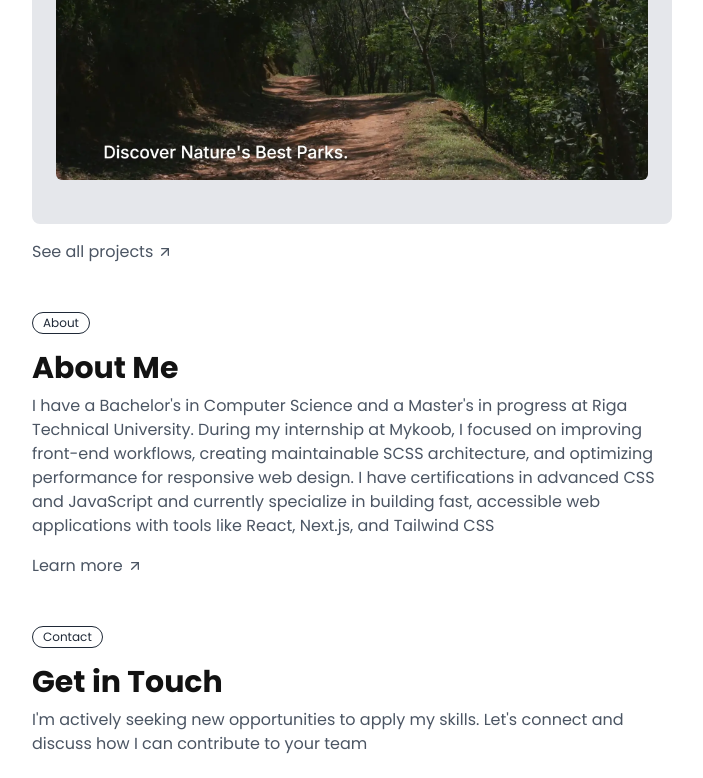
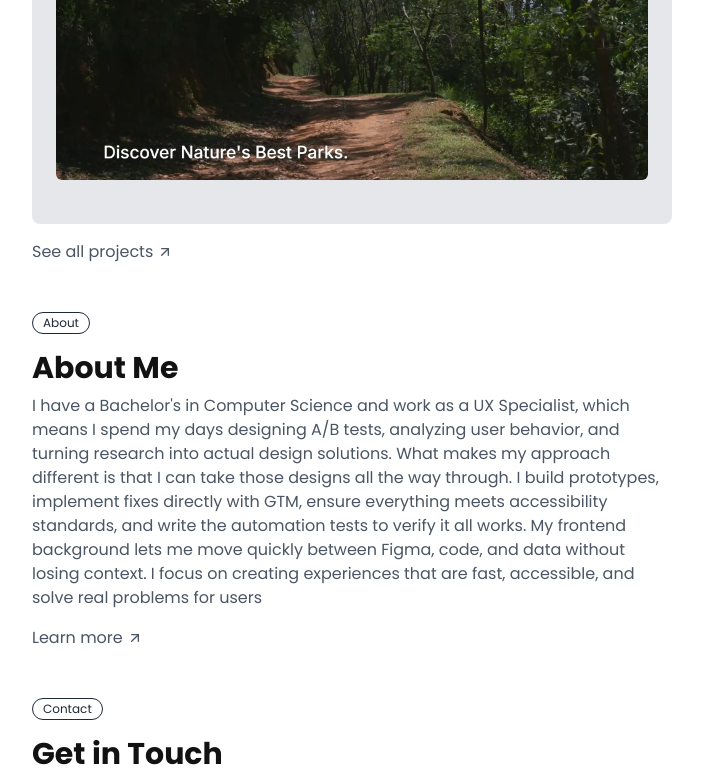
Before and after one commit to lmeisters/portfolio_24, a Next.js app: page / in a window 1280 px wide. Shown: the part 2000-2778 px from the top of the page, without its empty margins (288-991 px from the left). Built offline with nearby package versions, Linux system fonts and the light colour scheme; no server answers.

Commit message:
Content updates

```diff
--- a/src/app/pages/about/page.tsx
+++ b/src/app/pages/about/page.tsx
@@ -8,6 +8,7 @@ import { Suspense, useState } from "react";
 import { LazyPhysicsContainer } from "@/app/components/LazyPhysicsContainer";
 import LazyLoadMedia from "@/app/components/LazyLoadMedia";
 import Tooltip from "@/app/components/ToolTip";
+import airBalticLogo from "@/assets/images/airbaltic_logo.webp";
 import {
     FaHtml5,
     FaJsSquare,
@@ -130,8 +131,7 @@ const About = () => {
                             Thanks for stopping by
                         </h1>
                         <p className="text-gray-600 text-lg">
-                            Front-End Developer Crafting Seamless Web
-                            Experiences with Code and Creativity
+                            UX Specialist Crafting Data-Driven Experiences with Research and Code
                         </p>
                     </div>
                     <div className="w-1/3 flex">
@@ -148,24 +148,13 @@ const About = () => {
                 <section className="mb-8">
                     <h2 className="text-xl font-bold mb-2">About Me</h2>
                     <p className="text-gray-600 mb-2">
-                        I'm a front-end developer with a background in Computer
-                        Science from Riga Technical University, currently
-                        pursuing my Master's degree. My skills include HTML,
-                        CSS, JavaScript, and TypeScript, along with experience
-                        using frameworks like React, Next.js, and Tailwind
+                    I'm a UX Specialist with a Computer Science background from Riga Technical University. I combine user research and experimentation with hands-on technical skills. I design A/B tests, build prototypes, and implement solutions using HTML, CSS, JavaScript, TypeScript, React, Next.js, and Tailwind.
                     </p>
                     <p className="text-gray-600 mb-2">
-                        During my internship at Mykoob, I built a strong
-                        foundation in SCSS and modern JavaScript, working
-                        through detailed projects that sharpened my coding and
-                        design skills
+                    My foundation started during my internship at Mykoob, where I worked on SCSS architecture and modern JavaScript projects that taught me how to write maintainable, performant code. Now I split my time between optimizing user experiences at work and building side projects that solve real problems, things I actually wish existed.
                     </p>
                     <p className="text-gray-600 mb-4">
-                        Outside of work, I create web apps that solve real-life
-                        problems, focusing on clear, user-centered
-                        functionality. I draw design inspiration from industry
-                        trends and continuously refine my approach to building
-                        responsive, well-architected websites
+                    I stay inspired by following design trends and experimenting with new approaches, always focusing on creating experiences that are responsive, accessible, and genuinely useful.
                     </p>
                 </section>
 
@@ -213,8 +202,8 @@ const About = () => {
                     <h2 className="text-xl font-bold mb-4">Education</h2>
                     <TimelineItem
                         title="Riga Technical University"
-                        subtitle="Master's Degree of Computer Science"
-                        year="2023 - Present"
+                        subtitle="Incomplete Master's Degree of Computer Science"
+                        year="2023 - 2024"
                         imageSrc={rtuLogo.src}
                     />
                     <TimelineItem
@@ -227,6 +216,13 @@ const About = () => {
 
                 <section className="mb-8">
                     <h2 className="text-xl font-bold mb-4">Experience</h2>
+                    <TimelineItem
+                        title="airBaltic"
+                        description="UX Specialist"
+                        subtitle={["JavaScript", "MS Clarity", "Optimisely"]}
+                        year="2025 - Present"
+                        imageSrc={airBalticLogo.src}
+                    />
                     <TimelineItem
                         title="Mykoob"
                         description="Front-End Developer Internship"
--- a/src/app/sections/AboutSection.tsx
+++ b/src/app/sections/AboutSection.tsx
@@ -12,14 +12,7 @@ export default function AboutSection() {
 
             <h2 className="text-3xl font-bold mb-2">About Me</h2>
             <p className="text-gray-600 mb-4">
-                I have a Bachelor's in Computer Science and a Master's in
-                progress at Riga Technical University. During my internship at
-                Mykoob, I focused on improving front-end workflows, creating
-                maintainable SCSS architecture, and optimizing performance for
-                responsive web design. I have certifications in advanced CSS and
-                JavaScript and currently specialize in building fast, accessible
-                web applications with tools like React, Next.js, and Tailwind
-                CSS
+            I have a Bachelor's in Computer Science and work as a UX Specialist, which means I spend my days designing A/B tests, analyzing user behavior, and turning research into actual design solutions. What makes my approach different is that I can take those designs all the way through. I build prototypes, implement fixes directly with GTM, ensure everything meets accessibility standards, and write the automation tests to verify it all works. My frontend background lets me move quickly between Figma, code, and data without losing context. I focus on creating experiences that are fast, accessible, and solve real problems for users
             </p>
             <Link
                 href="/pages/about"
--- a/src/app/sections/ContactSection.tsx
+++ b/src/app/sections/ContactSection.tsx
@@ -12,8 +12,7 @@ const Contact = () => {
             </div>
             <h2 className="text-3xl font-bold mb-2">Get in Touch</h2>
             <p className="text-gray-600 mb-6">
-                I'm actively seeking new opportunities to apply my skills. Let's connect and discuss how I can
-                contribute to your team
+                I'm available for new projects and collaborations. Let's connect and discuss how I can help solve your UX challenges
             </p>
             <CopyEmailButton email={email} variant="default" />
         </section>
--- a/src/app/sections/HeroSection.tsx
+++ b/src/app/sections/HeroSection.tsx
@@ -30,8 +30,7 @@ export default function HeroSection() {
             />
             <h1 className="text-5xl font-bold mb-2">Hey, I&apos;m Linards</h1>
             <p className="text-gray-600 mb-4 text-lg">
-                Front-End Developer creating efficient, user-friendly web
-                applications with modern design
+                UX Specialist optimizing digital products through research, testing, and design
             </p>
             <div className="flex space-x-2">
                 <button
```
Also changed, not shown: src/assets/images/airbaltic_logo.webp (added).
